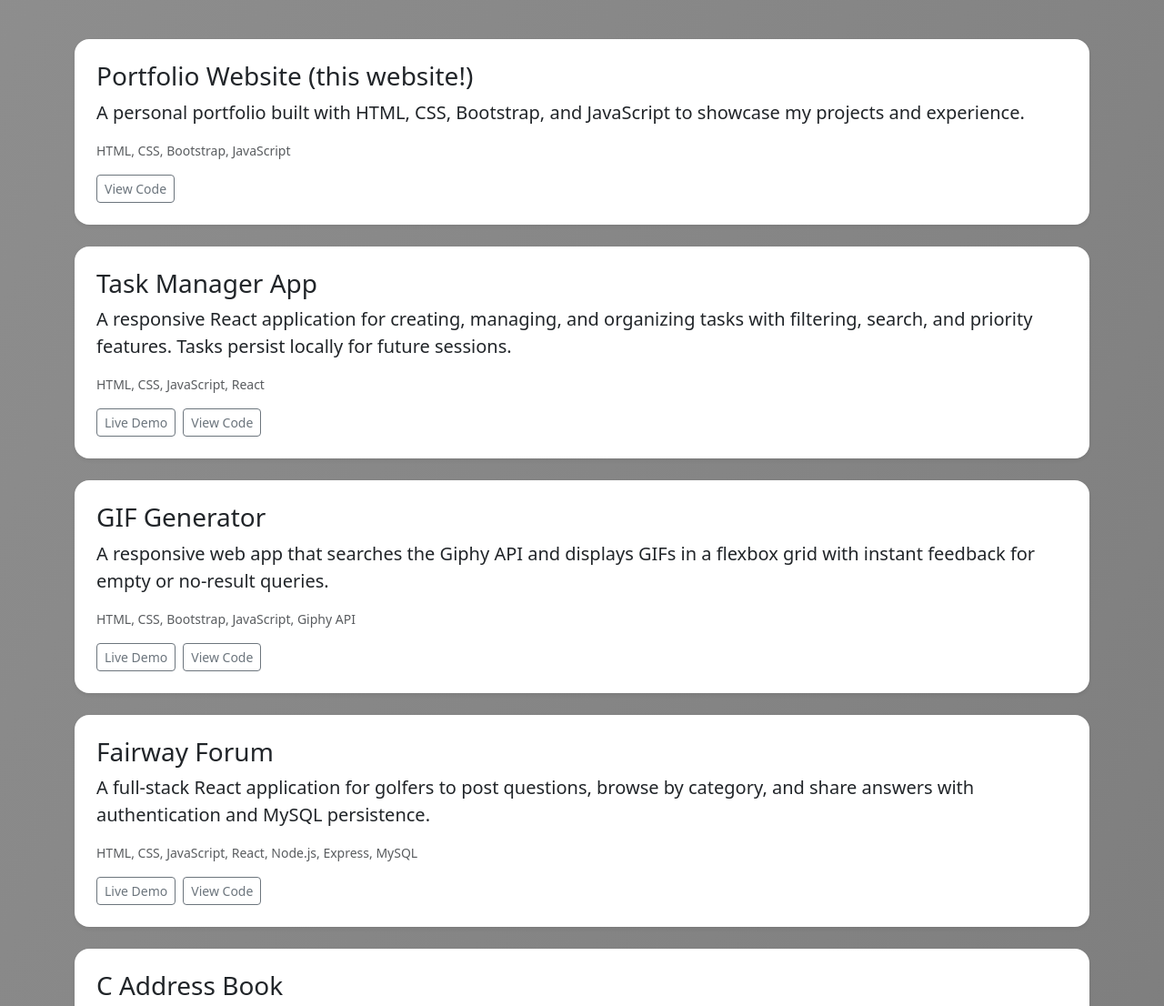
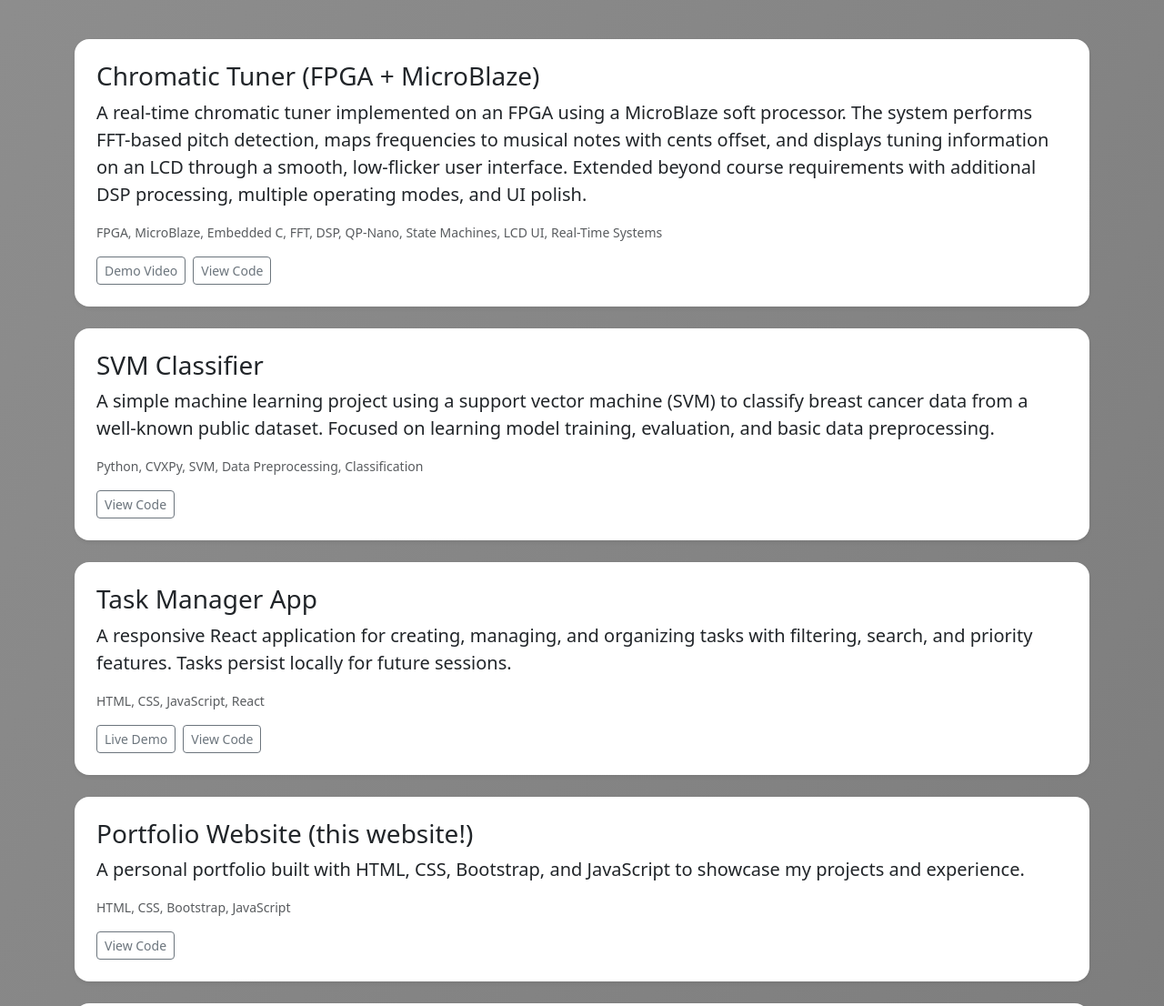
Before and after one commit to rhythmw9/portfolioWebsite, a plain HTML site: page projects.html in a window 1280 px wide. Shown: the part 164-1270 px from the top of the page at 91% size. Drawn offline with nearby package versions, Linux system fonts and the light colour scheme.

Commit message:
updated projects page with tuner project

```diff
--- a/projects.html
+++ b/projects.html
@@ -67,17 +67,55 @@
         <div class="container py-5">
           <h1 class="mb-5 text-center">Projects</h1>
 
-          <!-- Portfolio website -->
+          <!-- Chromatic Tuner -->
           <div class="card mb-4 shadow-sm rounded-4 bg-white border-0">
             <div class="card-body p-4">
-              <h3 class="card-title">Portfolio Website (this website!)</h3>
+              <h3 class="card-title">Chromatic Tuner (FPGA + MicroBlaze)</h3>
               <p class="card-text lead">
-                A personal portfolio built with HTML, CSS, Bootstrap, and
-                JavaScript to showcase my projects and experience.
+                A real-time chromatic tuner implemented on an FPGA using a MicroBlaze soft
+                processor. The system performs FFT-based pitch detection, maps frequencies
+                to musical notes with cents offset, and displays tuning information on an
+                LCD through a smooth, low-flicker user interface. Extended beyond course
+                requirements with additional DSP processing, multiple operating modes, and
+                UI polish.
               </p>
-              <p class="text-muted small">HTML, CSS, Bootstrap, JavaScript</p>
+              <p class="text-muted small">
+                FPGA, MicroBlaze, Embedded C, FFT, DSP, QP-Nano, State Machines, LCD UI,
+                Real-Time Systems
+              </p>
+              <div class="d-flex gap-2">
+                <a
+                  href="https://youtube.com/shorts/XuDOSCFFoCc?si=rEiC-t--6U6aCzS7"
+                  target="_blank"
+                  class="btn btn-outline-secondary btn-sm">
+                  Demo Video
+                </a>
+                <a
+                  href="https://github.com/rhythmw9/Chromatic_Tuner"
+                  target="_blank"
+                  class="btn btn-outline-secondary btn-sm">
+                  View Code
+                </a>
+              </div>
+            </div>
+          </div>
+
+
+          <!-- Classical ML Project -->
+          <div class="card mb-4 shadow-sm rounded-4 bg-white border-0">
+            <div class="card-body p-4">
+              <h3 class="card-title">SVM Classifier</h3>
+              <p class="card-text lead">
+                A simple machine learning project using a support vector machine
+                (SVM) to classify breast cancer data from a well-known public
+                dataset. Focused on learning model training, evaluation, and
+                basic data preprocessing.
+              </p>
+              <p class="text-muted small">
+                Python, CVXPy, SVM, Data Preprocessing, Classification
+              </p>
               <a
-                href="https://github.com/rhythmw9/portfolioWebsite"
+                href="https://github.com/rhythmw9/SVM-Cancer-Detection"
                 target="_blank"
                 class="btn btn-outline-secondary btn-sm"
                 >View Code</a>
@@ -107,6 +145,25 @@
             </div>
           </div>
 
+          <!-- Portfolio website -->
+          <div class="card mb-4 shadow-sm rounded-4 bg-white border-0">
+            <div class="card-body p-4">
+              <h3 class="card-title">Portfolio Website (this website!)</h3>
+              <p class="card-text lead">
+                A personal portfolio built with HTML, CSS, Bootstrap, and
+                JavaScript to showcase my projects and experience.
+              </p>
+              <p class="text-muted small">HTML, CSS, Bootstrap, JavaScript</p>
+              <a
+                href="https://github.com/rhythmw9/portfolioWebsite"
+                target="_blank"
+                class="btn btn-outline-secondary btn-sm"
+                >View Code</a>
+            </div>
+          </div>
+
+
+
 
           <!-- GIF Generator -->
           <div class="card mb-4 shadow-sm rounded-4 bg-white border-0">
@@ -132,7 +189,7 @@
           </div>
 
           <!-- Fairway Forum -->
-          <div class="card mb-4 shadow-sm rounded-4 bg-white border-0">
+          <!-- <div class="card mb-4 shadow-sm rounded-4 bg-white border-0">
             <div class="card-body p-4">
               <h3 class="card-title">Fairway Forum</h3>
               <p class="card-text lead">
@@ -152,7 +209,7 @@
                   View Code</a>
               </div>
             </div>
-          </div>
+          </div> -->
 
 
           <!-- C Address Book -->
@@ -177,31 +234,10 @@
             </div>
           </div>
 
-          <!-- Classical ML Project -->
 
-          <div class="card mb-4 shadow-sm rounded-4 bg-white border-0">
-            <div class="card-body p-4">
-              <h3 class="card-title">SVM Classifier</h3>
-              <p class="card-text lead">
-                A simple machine learning project using a support vector machine
-                (SVM) to classify breast cancer data from a well-known public
-                dataset. Focused on learning model training, evaluation, and
-                basic data preprocessing.
-              </p>
-              <p class="text-muted small">
-                Python, CVXPy, SVM, Data Preprocessing, Classification
-              </p>
-              <a
-                href="https://github.com/rhythmw9/SVM-Cancer-Detection"
-                target="_blank"
-                class="btn btn-outline-secondary btn-sm"
-                >View Code</a>
-            </div>
-          </div>
 
           <!-- Garage Door Project -->
-
-          <div class="card mb-4 shadow-sm rounded-4 bg-white border-0">
+          <!-- <div class="card mb-4 shadow-sm rounded-4 bg-white border-0">
             <div class="card-body p-4">
               <h3 class="card-title">
                 Embedded Systems: Automated Garage Door
@@ -221,11 +257,10 @@
                 Real-Time Logic
               </p>
             </div>
-          </div>
+          </div> -->
 
           <!-- Deep Learning Project -->
-
-          <div class="card mb-4 shadow-sm rounded-4 bg-white border-0">
+          <!-- <div class="card mb-4 shadow-sm rounded-4 bg-white border-0">
             <div class="card-body p-4">
               <h3 class="card-title">Deep Learning: STL-10 Image Classifier</h3>
               <p class="card-text lead">
@@ -242,7 +277,8 @@
                 Matrix
               </p>
             </div>
-          </div>
+          </div> -->
+
         </div>
       </main>
 
```
